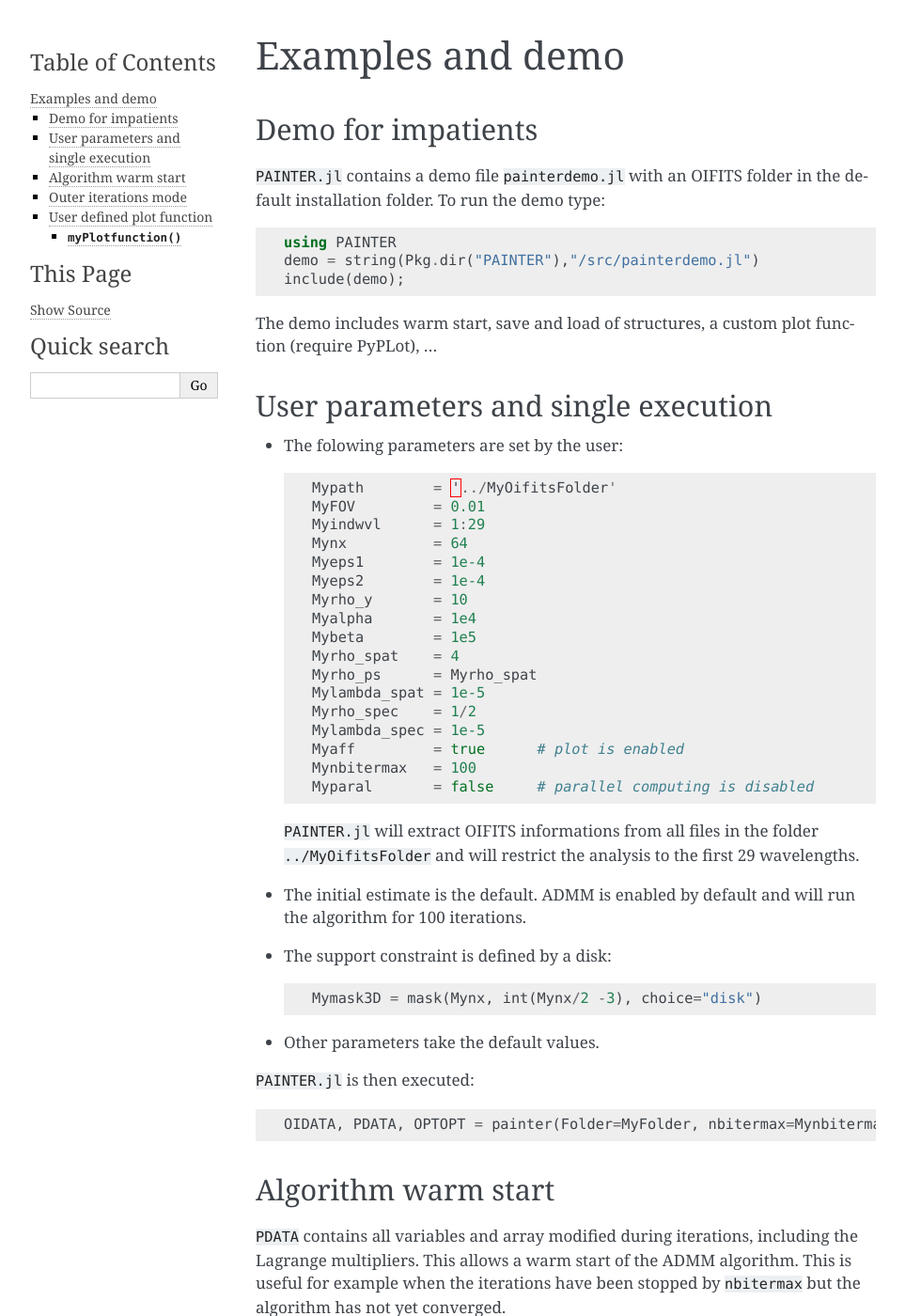
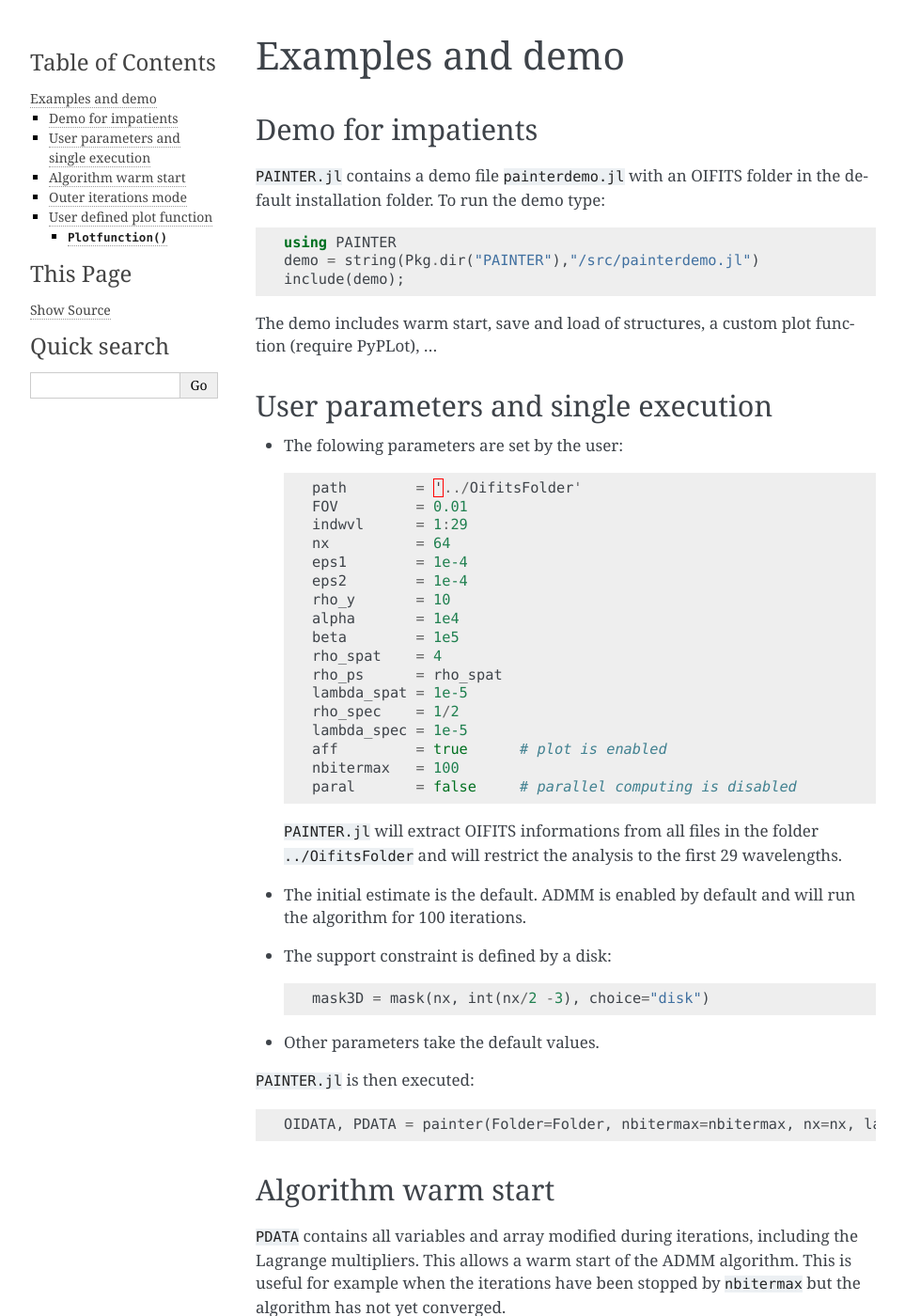
Before and after one commit to andferrari/PAINTER.jl, a Sphinx documentation site: the page built from doc/source/examples.rst, in a window 1280 px wide and 1400 px high. Shown: the whole window at 94% size, without its empty margins (148-1111 px from the left). Built offline with Sphinx 7.4.7, drawn with Linux system fonts in a browser that asks for light colours; formulas are drawn with MathJax 3; some of the changed text lies outside the part shown.

Commit message:
update (OPTOPT - // - Documentation)
- OPTOPT is now replaced by a user defined configuration files
- Painter Parallel fully working
- Documentation is updated

```diff
--- a/doc/source/examples.rst
+++ b/doc/source/examples.rst
@@ -25,32 +25,32 @@
 
   .. code:: julia
 
-    Mypath        = '../MyOifitsFolder'
-    MyFOV         = 0.01
-    Myindwvl      = 1:29
-    Mynx          = 64
-    Myeps1        = 1e-4
-    Myeps2        = 1e-4
-    Myrho_y       = 10
-    Myalpha       = 1e4
-    Mybeta        = 1e5
-    Myrho_spat    = 4
-    Myrho_ps      = Myrho_spat
-    Mylambda_spat = 1e-5
-    Myrho_spec    = 1/2
-    Mylambda_spec = 1e-5
-    Myaff         = true      # plot is enabled
-    Mynbitermax   = 100
-    Myparal       = false     # parallel computing is disabled
+    path        = '../OifitsFolder'
+    FOV         = 0.01
+    indwvl      = 1:29
+    nx          = 64
+    eps1        = 1e-4
+    eps2        = 1e-4
+    rho_y       = 10
+    alpha       = 1e4
+    beta        = 1e5
+    rho_spat    = 4
+    rho_ps      = rho_spat
+    lambda_spat = 1e-5
+    rho_spec    = 1/2
+    lambda_spec = 1e-5
+    aff         = true      # plot is enabled
+    nbitermax   = 100
+    paral       = false     # parallel computing is disabled
 
-  ``PAINTER.jl`` will extract OIFITS informations from all files in the folder ``../MyOifitsFolder`` and will restrict the analysis to the first 29 wavelengths.
+  ``PAINTER.jl`` will extract OIFITS informations from all files in the folder ``../OifitsFolder`` and will restrict the analysis to the first 29 wavelengths.
 
 * The initial estimate is the default.  ADMM is enabled by default and will run the algorithm for 100 iterations.
 * The support constraint is defined by a disk:
 
   .. code:: julia
 
-    Mymask3D = mask(Mynx, int(Mynx/2 -3), choice="disk")
+    mask3D = mask(nx, int(nx/2 -3), choice="disk")
 
 * Other parameters take the default values.
 
@@ -58,7 +58,7 @@
 
 .. code:: julia
 
-  OIDATA, PDATA, OPTOPT = painter(Folder=MyFolder, nbitermax=Mynbitermax, nx=Mynx, lambda_spat=Mylambda_spat=Mylambda_spat, lambda_spec=Mylambda_spec, rho_y= Myrho_y, rho_spat= Myrho_spat, rho_spec= Myrho_spec, rho_ps= Myrho_ps, alpha= Myalpha, beta=Mybeta, eps1=Myeps1, eps2=Myeps2, FOV= MyFOV, indwvl=Myindwvl, paral=Myparal)
+  OIDATA, PDATA = painter(Folder=Folder, nbitermax=nbitermax, nx=nx, lambda_spat=lambda_spat=lambda_spat, lambda_spec=lambda_spec, rho_y= rho_y, rho_spat= rho_spat, rho_spec= rho_spec, rho_ps= rho_ps, alpha= alpha, beta=beta, eps1=eps1, eps2=eps2, FOV= FOV, indwvl=indwvl, paral=paral)
 
 Algorithm warm start
 --------------------
@@ -73,7 +73,7 @@
 
   nbitermax += 1000
   aff = false
-  OIDATA, PDATA_new, OPTOPT = painter(OIDATA,PDATA,OPTOPT, nbitermax, aff, PlotFct = myPlotfunction)
+  OIDATA, PDATA_new = painter(OIDATA,PDATA, nbitermax, aff, PlotFct = Plotfunction)
 
 ``PDATA_new`` is used to store the new auxiliary variables.
 
@@ -87,7 +87,7 @@
 
     for n = 1:10
       nbitermax += 1
-      OIDATA, PDATA, OPTOPT = painter(OIDATA, PDATA, OPTOPT, nbitermax, aff)
+      OIDATA, PDATA = painter(OIDATA, PDATA, nbitermax, aff)
       saveX[n] = PDATA.x
       saveW[n] = PDATA.w
     end
@@ -100,7 +100,7 @@
 It is possible to plot or to print some informations on available data during iterations.
 If ``PyPlot.jl`` is installed, ``painter`` will execute each ``CountPlot`` iterations the function defined by the variable ``PlotFct``. This user defined function must respect the input arguments of ``painterplotfct``:
 
-.. function:: myPlotfunction(PDATA::PAINTER_Data,OIDATA::PAINTER_Input)
+.. function:: Plotfunction(PDATA::PAINTER_Data,OIDATA::PAINTER_Input)
 
 For example, to plot at each iteration the sum over all wavelengths of an estimated polychromatic  object, projected on a support constraint:
 
@@ -108,11 +108,11 @@
 
 	using PyPlot
 
-	function myPlotfunction(PDATA::PAINTER_Data,OIDATA::PAINTER_Input)
+	function Plotfunction(PDATA::PAINTER_Data,OIDATA::PAINTER_Input)
 		x = PDATA.x
 		s = (PDATA.w.>0.0)
 		im2show = squeeze(sum(x.*s,3),3)
 		imshow(im2show)
 	end
 
-	OIDATA,PDATA,OPTOPT = painter(..., PlotFct = myPlotfunction)
+	OIDATA,PDATA = painter(..., PlotFct = Plotfunction)
```
Also changed, not shown: doc/source/functions.rst (+7 -8 lines), doc/source/variables.rst (+9 -8 lines), 8 other files.
